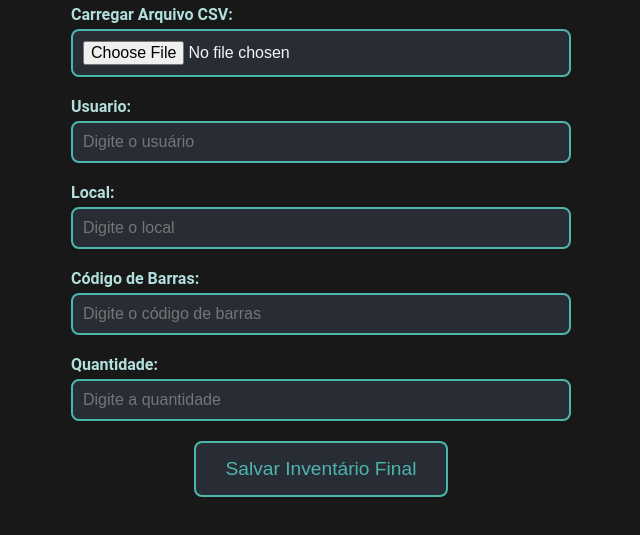
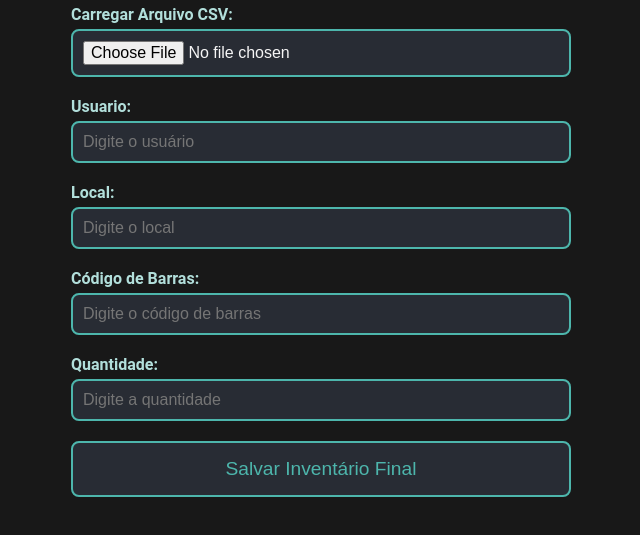
Before and after one commit to Sinerker/INVENTARIO, a plain HTML site: page index.html in a window 1280 px wide. Shown: the part 151-686 px from the top of the page, without its empty margins (319-959 px from the left). Drawn offline with Linux system fonts and the light colour scheme.

Commit message:
style.css

```diff
--- a/style.css
+++ b/style.css
@@ -16,7 +16,7 @@ h1 {
 
 /* Estilos para botões */
 button {
-    widith: 100%;
+    width: 100%;
     background-color: #282c34; /* Fundo neutro */
     color: #4db6ac; /* Verde água */
     border: 2px solid #4db6ac;
```
